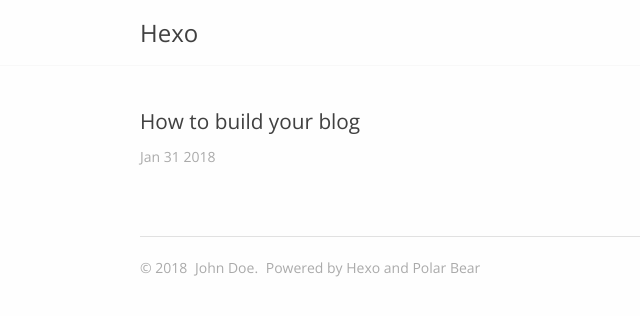
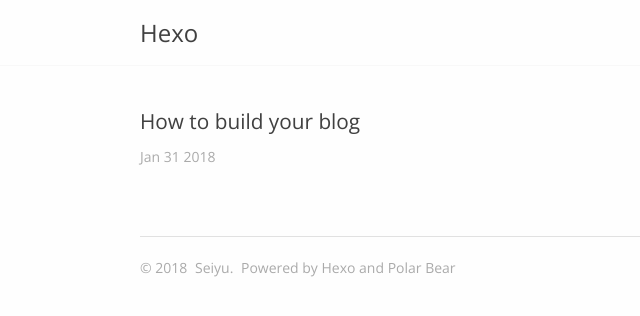
Before and after one commit to crushcc/crushcc.github.io, a plain HTML site: page index.html in a window 1280 px wide. Shown: the full height of the page, 0-640 px from the left. Drawn offline with nearby package versions, Linux system fonts and the light colour scheme.

Commit message:
Site updated: 2018-01-31 17:23:31

```diff
--- a/index.html
+++ b/index.html
@@ -131,7 +131,7 @@
         &copy;
 
     2018
-    <span class="footer-author">John Doe.</span>
+    <span class="footer-author">Seiyu.</span>
     <span class="power-by">
         Powered by <a class="hexo-link" href="https://hexo.io/">Hexo</a> and <a class="theme-link" href="https://github.com/frostfan/hexo-theme-polarbear">Polar Bear</a>
     </span>
```
Also changed, not shown: 2018/01/31/How-to-build-your-blog/index.html (+1 -1 lines), archives/index.html (+1 -1 lines).
